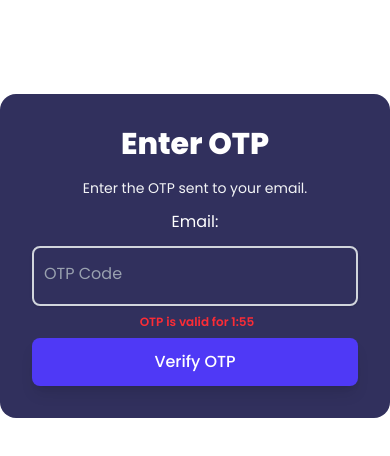
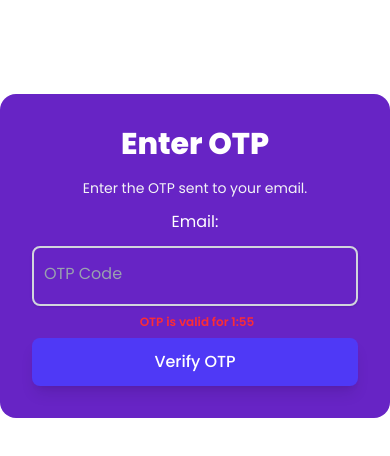
Before and after one commit to The-HSQ/TLT, a React (Vite) app: page /otp in a window 390 px wide. Shown: the top 456 px of the page. Built offline with nearby package versions, Linux system fonts and the light colour scheme.

Commit message:
Four commit

```diff
--- a/src/components/auth/AuthPages.jsx
+++ b/src/components/auth/AuthPages.jsx
@@ -67,7 +67,7 @@ export const AuthLayout = ({ children, title }) => {
             initial={{ opacity: 0, scale: 0.9 }}
             animate={{ opacity: 1, scale: 1 }}
             transition={{ duration: 0.5, ease: "easeOut" }}
-            className="w-full max-w-md bg-[#31305d] sm:bg-white sm:shadow-2xl rounded-2xl sm:border border-gray-200 p-8"
+            className="w-full max-w-md bg-[#6724C5] sm:bg-white sm:shadow-2xl rounded-2xl sm:border border-gray-200 p-8"
           >
             <h2 className="text-3xl font-extrabold text-center text-white sm:text-gray-800 mb-4">
               {title}
```
